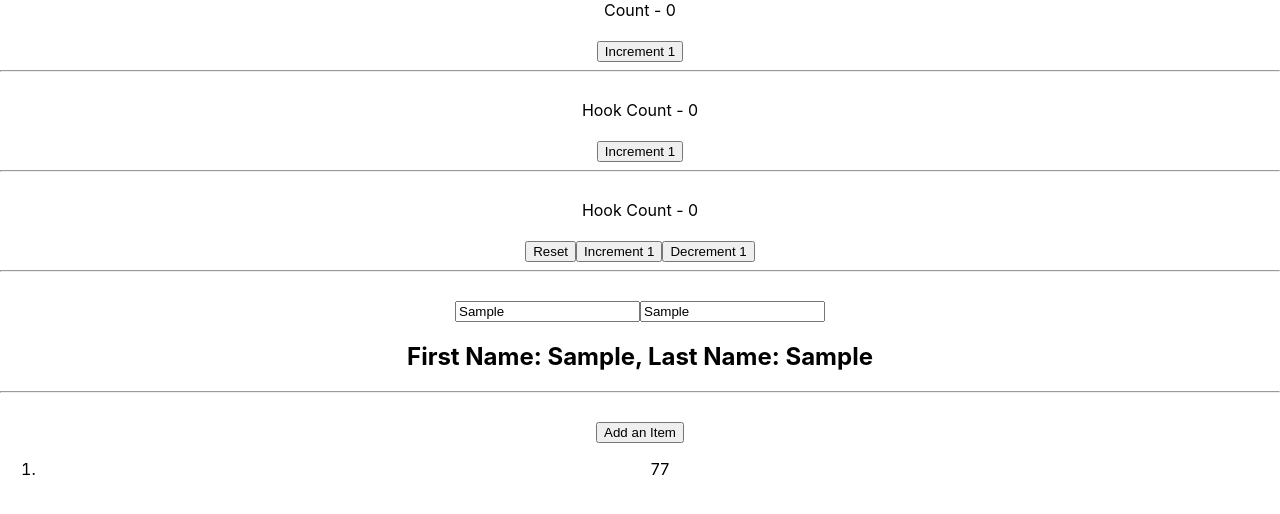
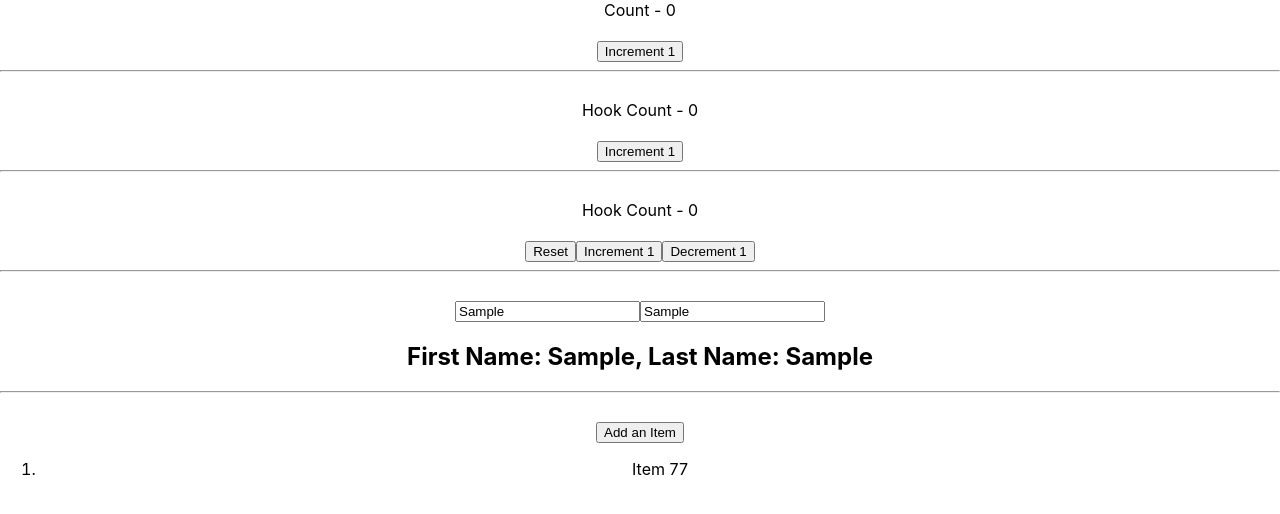
Before and after one commit to GeekShubhamRajput/react-hooks-exploration, a React (Create React App) app in the folder react-hooks-demo/: page / in a window 1280 px wide. Both pictures are taken after typing "Sample", "Sample" into the empty fields and a click on the button "Add an Item". Shown: the top 514 px of the page. Built offline with nearby package versions, Linux system fonts and the light colour scheme.

Commit message:
Update JSX

```diff
--- a/react-hooks-demo/src/components/HookCounterFour.js
+++ b/react-hooks-demo/src/components/HookCounterFour.js
@@ -16,7 +16,7 @@ export const HookCounterFour = () =>{
       <button onClick={addItem}>Add an Item</button>
       <ol>
         {
-          items.map(item => <li key={item.id}>{item.value}</li>)
+          items.map(item => <li key={item.id}>Item {item.value}</li>)
         }
       </ol>
     </div>
```
